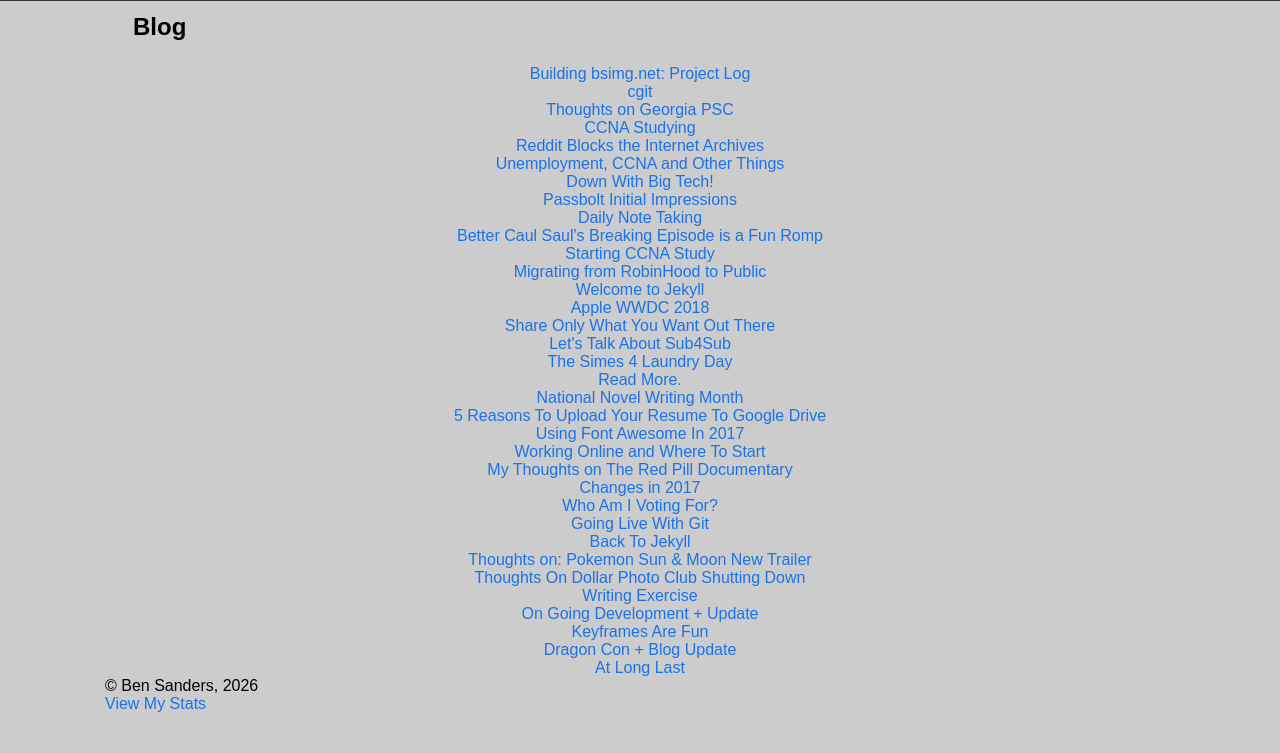
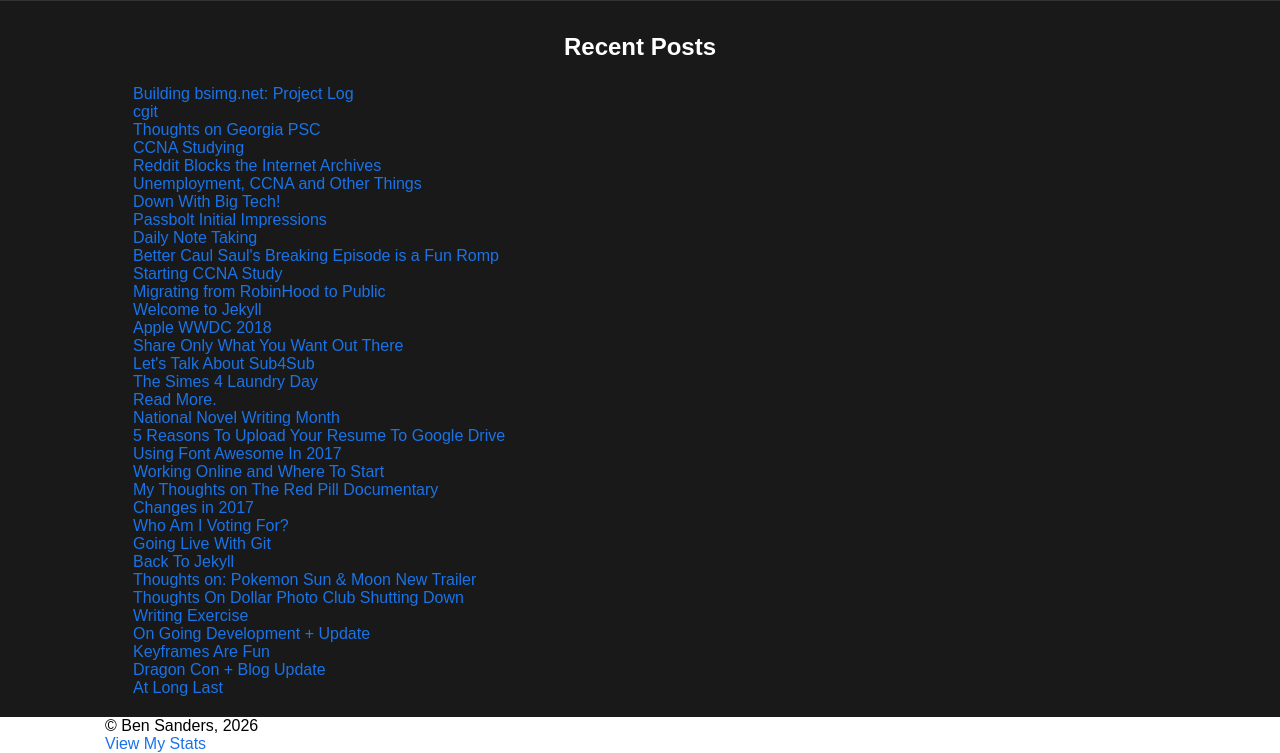
Before and after one commit to BenSanders/bensanders.net, a Jekyll site: the page built from index.md, in a window 1280 px wide, cut to the strip 365-1118 px from the top of the page. Built offline with Jekyll 4.4.1, drawn with Linux system fonts in a browser that asks for light colours; comment, search, counter and statistics services are not loaded; before the commit the page ends 1078 px from its top, so only the background shows below that.

Commit message:
added sylings for main navigation and social links seperate

```diff
--- a/_includes/header.html
+++ b/_includes/header.html
@@ -1,8 +1,8 @@
         <header>
             <div class="wrap">
-                <nav>
+                <nav class="main-navigation">
                     <a class="logo" href="/"><h1>Ben Sanders</h1></a>
-                    <div class="nav-link">
+                    <div class="nav-links">
                         <a href="/">Home</a>
                         <a href="/about">About</a>
                         <a href="/news">News</a>
--- a/_layouts/default.html
+++ b/_layouts/default.html
@@ -21,7 +21,7 @@
         </section>
         <section id="blog">
             <div class="wrap">
-                <h2>Blog</h2>
+                <h2>Recent Posts</h2>
                 <ul>
                     {% for post in site.posts %}
                         <li>
--- a/assets/css/main.css
+++ b/assets/css/main.css
@@ -1,5 +1,5 @@
 :root {
-    --primary-bg-color: #ccc;
+    --primary-bg-color: #fff;
     --primary-topbar-color: #2d2d2d;
     --primary-text-color: black;
     --primary-link-color: #1a73e8;
@@ -57,13 +57,6 @@
     padding: 0 28px;
 }
 
-nav {
-    display: flex;
-    align-items: center;
-    justify-content: space-between;
-    padding: 16px 0;
-}
-
 .logo {
     display: flex;
     align-items: center;
@@ -74,20 +67,43 @@
     color: white;
 }
 
-.nav-link {
+nav.main-navigation {
+    display: flex;
+    align-items: center;
+    justify-content: space-between;
+    padding: 16px 0;
+}
+
+nav.main-navigation div.nav-links {
     display: flex;
     align-items: center;
     gap:32px;
 }
 
-.nav-link a {
+nav.main-navigation .nav-links a {
     font-size: 14.5px;
     color: var(--text-dim);
     transition: color .15s ease;
 }
 
-.nav-link a:hover {
+nav.main-navigation .nav-links a:hover {
     color: white;
+}
+
+nav.links {
+    flex: 1 0 21%;
+    margin: 5px;
+    height: 100px;
+}
+
+
+.links ul {
+    padding: 0;
+    margin: 0;
+}
+
+.links ul li {
+    list-style-type: none;
 }
 
 .linktree {
@@ -126,30 +142,24 @@
     flex-wrap: wrap;
 }
 
-.links {
-    flex: 1 0 21%; /* explanation below */
-    margin: 5px;
-    height: 100px;
-}
-
-
-.links ul {
-    padding: 0;
-    margin: 0;
-}
-
-.links ul li {
-    list-style-type: none;
-}
-
 .gear-grid {
     display: grid;
     grid-template-columns: 1fr 1fr 1fr;
 }
 
+section#blog {
+  background-color: #191919;
+  color: white;
+  padding: 20px 0 20px 0;
+}
+
 #blog ul li {
   list-style: none;
   padding: 0;
+  text-align: left;
+}
+
+section#blog h2 {
   text-align: center;
 }
 
@@ -169,7 +179,7 @@
 }
 
 .article-grid img {
-    border-radius: 1em;
+  border-radius: 1em;
 }
 
 #post {
```
